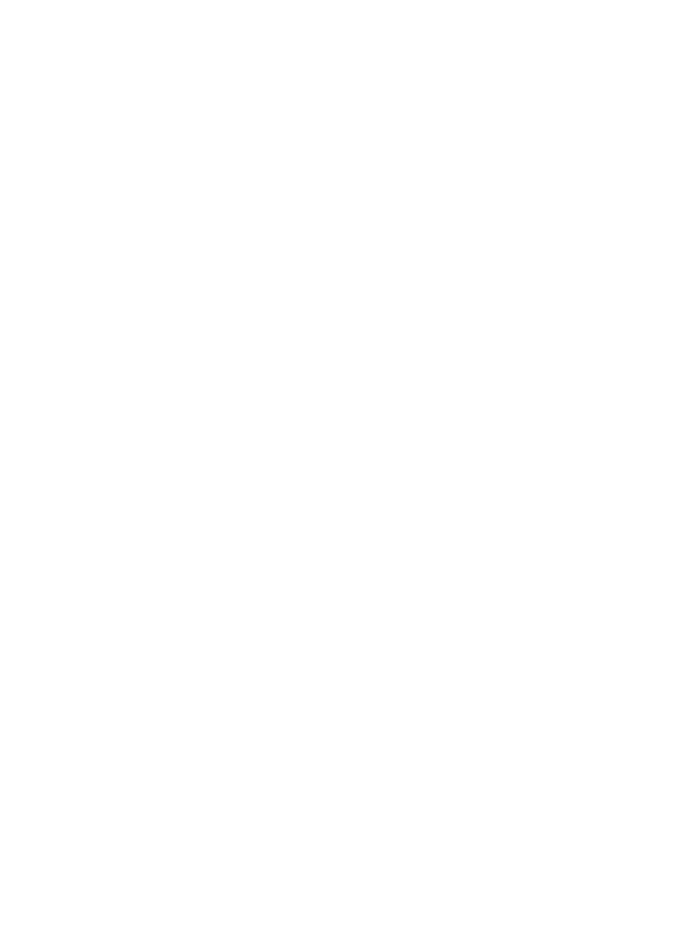
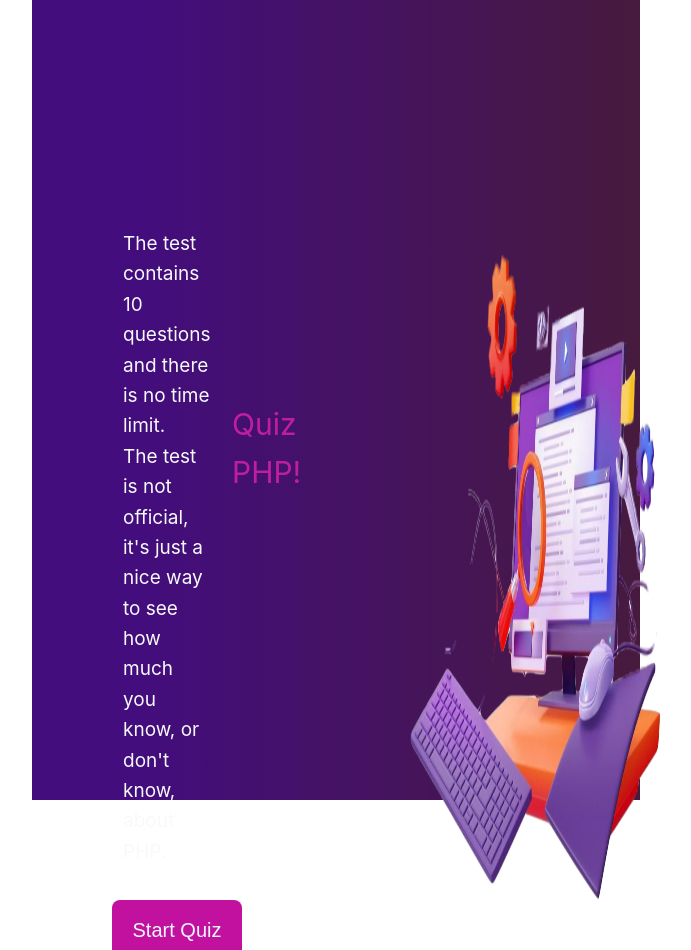
Before and after one commit to Ielmarzouqy/PHP-KnowledgeTest, a Vue app: page / in a window 1280 px wide. Shown: the top 950 px of the page, without its empty margins (0-691 px from the left). Before the commit the page ends 800 px from the top, so only its background shows below. Built offline with nearby package versions, Linux system fonts and the light colour scheme.

Commit message:
changed page info

```diff
--- a/src/App.vue
+++ b/src/App.vue
@@ -1,9 +1,95 @@
 
 <template>
+  <div class="info-page hide " id="info-page">
+    <div class="content">
+        <div>
+            <h1 id="info-title" class="info-title">Quiz PHP!</h1>
+            <p id="content" >The test contains 10 questions and there is no time limit.<br>
+                The test is not official, <br>
+                it's just a nice way to see how much you know, or don't know, about PHP. </p>
+            <button id="start"  class="start-btn ">Start Quiz </button>
+        </div>
+        <div id="image">
+            <img class="img-info" src="./assets/PHP6.png" alt="image">
+        </div>
+    </div>
 
 
+</div>
+</template>
 
-</template>
-<style >
+<style scoped>
 
+*,
+*::before,
+*::after {
+  padding: 0;
+  margin: 0;
+  box-sizing: border-box;
+}
+template {
+  background-image: linear-gradient(to right, #430D7D 18%, #964185 100%);
+  -webkit-animation: transitionIn-Y-bottom 0.5s;
+          animation: transitionIn-Y-bottom 0.5s;
+}
+#info-page {
+  height: 100vh;
+  background: linear-gradient(to right, #430D7D 18%, #471a3e 100%);
+}
+.info-page {
+  background-attachment: fixed;
+  background-position: center;
+  background-repeat: no-repeat;
+  background-size: 100%;
+  min-height: 600px;
+  -webkit-animation: transitionIn-Y-bottom 0.5s;
+          animation: transitionIn-Y-bottom 0.5s;
+}
+.info-page .content {
+  display: flex;
+  top: 100px;
+}
+.info-page .content p {
+  border-color: #E8A69A;
+  box-sizing: border-box;
+  color: #f8fafa;
+  margin-left: 58px;
+  font-size: 19px;
+  padding: 33px;
+}
+.info-page .content .info-title {
+  top: 300px;
+  left: 100px;
+  color: #C01EA0;
+  justify-content: center;
+  align-items: center;
+  margin-left: 100px;
+}
+.info-page .img-info {
+  width: 100%;
+  height: 100%;
+  margin-top: 40px;
+  margin-left: 50px;
+}
+.start-btn, .res-btn {
+  border: none;
+  padding: 2px 15px;
+  width: 130px;
+  height: 60px;
+  margin-left: 80px;
+  font-size: 20px;
+  cursor: pointer;
+  color: aliceblue;
+  background: #C3119F;
+  border-radius: 8px;
+}
+
+.infoTitle {
+  top: 300px;
+  left: 100px;
+  color: #C01EA0;
+  justify-content: center;
+  align-items: center;
+  margin-left: 550px;
+}
 </style>
--- /dev/null
+++ b/src/components/result.vue
@@ -0,0 +1,58 @@
+<script>
+
+</script>
+
+<template>
+    <div class="status hide" id="status-score">
+        <div class="circular-progress hide">
+          <div class="value-container hide">0%</div>
+        </div>
+      </div>
+</template>
+
+<style scoped>
+*,
+*::before,
+*::after {
+  padding: 0;
+  margin: 0;
+  box-sizing: border-box;
+}
+
+body {
+  height: 100vh;
+  background: linear-gradient(to right, #430D7D 18%, #471a3e 100%);
+}
+
+.status {
+  height: 400px;
+  width: 400px;
+  background-color: #ffffff;
+  position: absolute;
+  transform: translate(-50%, -50%);
+  top: 50%;
+  left: 50%;
+  border-radius: 8px;
+  display: grid;
+  place-items: center;
+}
+
+.circular-progress {
+  position: relative;
+  height: 250px;
+  width: 250px;
+  background-color: rgb(207, 38, 156);
+  box-shadow: 20px 20px 40px rgba(60, 60, 150, 0.25);
+  border-radius: 50%;
+  display: grid;
+  place-items: center;
+}
+.circular-progress::before {
+  content: "";
+  position: absolute;
+  height: 84%;
+  width: 84%;
+  background-color: #ffffff;
+  border-radius: 50%;
+}
+</style>
```
Also changed, not shown: src/assets/PHP6.png (added).
